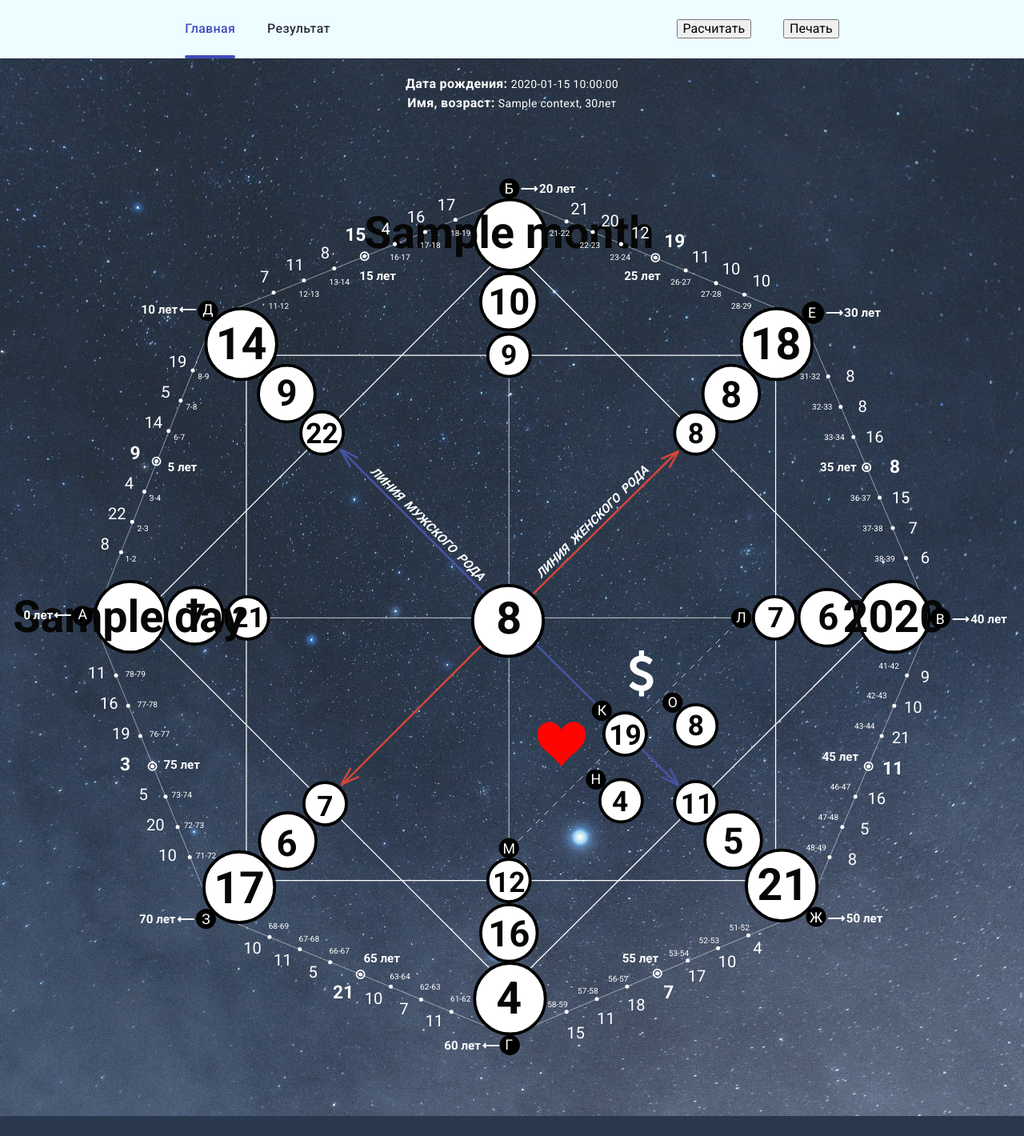
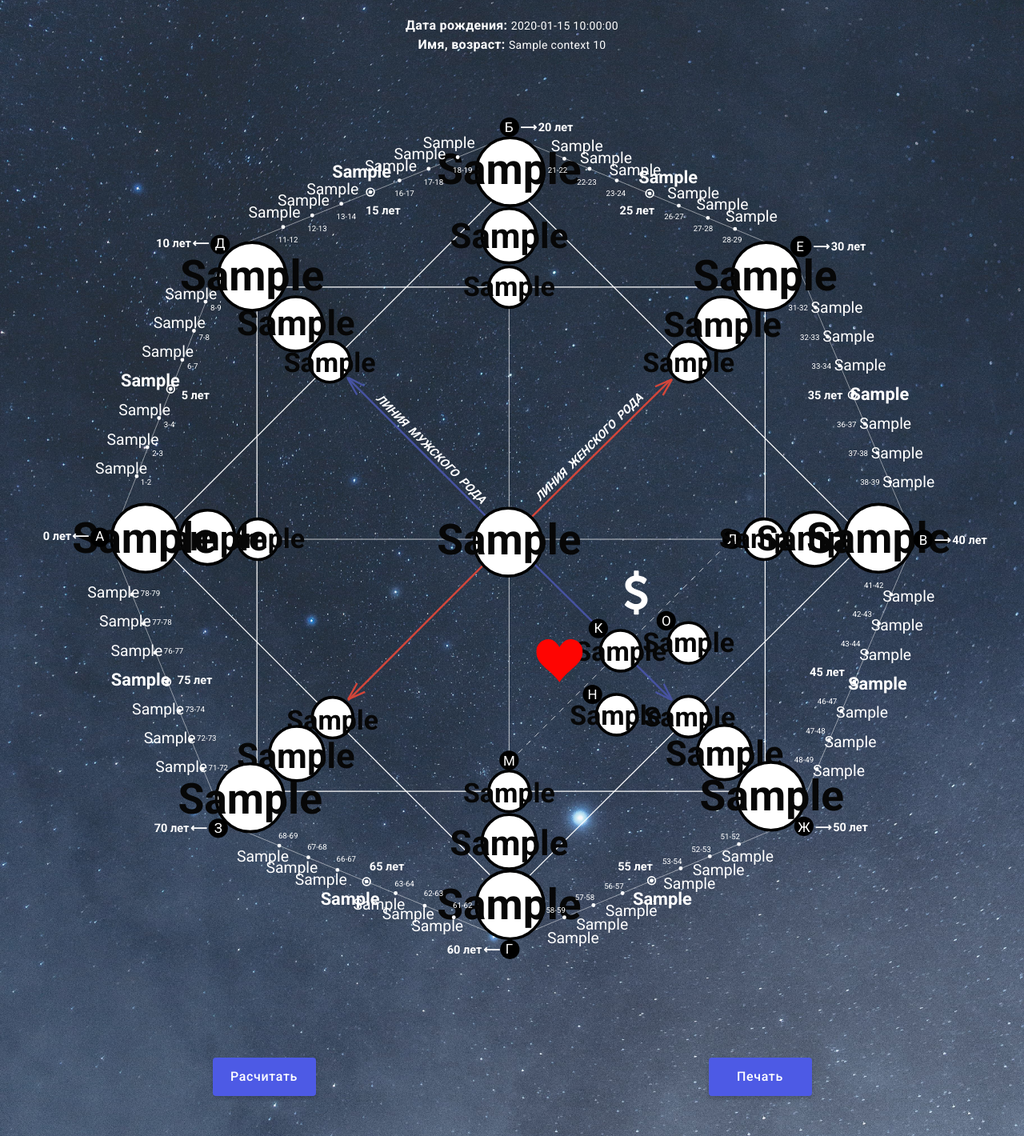
Before and after one commit to LMSerhii/personal-matrix-01, a Flask app: template templates/index.html in a window 1280 px wide. Shown: the whole page at 80% size. Before the commit the page ends 1395 px from the top, so only its background shows below. Run offline with Flask 3, Linux system fonts and the light colour scheme; the template is opened without the code that fills it: most values are stand-ins (such as "Sample title", 1, 10 or a date in 2020); some libraries are stand-ins or nearby versions.

Commit message:
completed

```diff
--- a/app.py
+++ b/app.py
@@ -1,5 +1,5 @@
 import os
-from datetime import datetime
+from datetime import datetime, date
 
 from flask import Flask, render_template, request, url_for, flash
 from dotenv import load_dotenv
@@ -20,13 +20,15 @@ def num_sum(num):
 
 @app.route("/", methods=['POST', 'GET'])
 def index():
-    list_value = []
 
     if request.method == 'POST':
         name = request.form['user-name']
         day = request.form['user-day']
         month = request.form['user-month']
         year = request.form['user-year']
+
+        today = date.today()
+        age = today.year - int(year) - ((today.month, today.day) < (int(month), int(day)))
 
         if not day.isdigit():
             flash("Поле День должно содержать только цифры")
@@ -79,7 +81,7 @@ def index():
             f11 = num_sum(f10 + f3)  # 6
 
             f12 = num_sum(f5 + f4)  # 12
-            f13 = num_sum(f12 + f3)  # 16
+            f13 = num_sum(f12 + f4)  # 16
 
             f14 = num_sum(f10 + f12)  # 19
             f15 = num_sum(f10 + f14)  # 8
@@ -113,75 +115,157 @@ def index():
             f35 = num_sum(f29 + f30)  # 4
 
             # 15 age
-            f36 = num_sum()  # 15
-            f37 = num_sum()  # 16
-            f38 = num_sum()  # 11
-            f39 = num_sum()  # 7
-            f40 = num_sum()  # 8
-            f41 = num_sum()  # 4
-            f42 = num_sum()  # 17
+            f36 = num_sum(f2 + f17)  # 15
+            f37 = num_sum(f2 + f36)  # 16
+            f38 = num_sum(f17 + f36)  # 11
+            f39 = num_sum(f17 + f38)  # 7
+            f40 = num_sum(f36 + f38)  # 8
+            f41 = num_sum(f36 + f37)  # 4
+            f42 = num_sum(f2 + f37)  # 17
 
             # 25 age
-            f43 = num_sum()  # 19
-            f44 = num_sum()  # 10
-            f45 = num_sum()  # 10
-            f46 = num_sum()  # 11
-            f47 = num_sum()  # 20
-            f48 = num_sum()  # 21
-            f49 = num_sum()  # 12
+            f43 = num_sum(f2 + f18)  # 19
+            f44 = num_sum(f43 + f18)  # 10
+            f45 = num_sum(f44 + f18)  # 10
+            f46 = num_sum(f43 + f44)  # 11
+            f47 = num_sum(f43 + f2)  # 20
+            f48 = num_sum(f2 + f47)  # 21
+            f49 = num_sum(f43 + f47)  # 12
 
             # 35 age
-            f50 = num_sum()  # 8
-            f51 = num_sum()  # 8
-            f52 = num_sum()  # 8
-            f53 = num_sum()  # 16
-            f54 = num_sum()  # 7
-            f55 = num_sum()  # 6
-            f56 = num_sum()  # 15
+            f50 = num_sum(f18 + f3)  # 8
+            f51 = num_sum(f50 + f18)  # 8
+            f52 = num_sum(f18 + f51)  # 8
+            f53 = num_sum(f50 + f51)  # 16
+            f54 = num_sum(f50 + f3)  # 7
+            f55 = num_sum(f54 + f3)  # 6
+            f56 = num_sum(f50 + f54)  # 15
 
             # 45 age
-            f57 = num_sum()  # 11
-            f58 = num_sum()  # 10
-            f59 = num_sum()  # 9
-            f60 = num_sum()  # 21
-            f61 = num_sum()  # 5
-            f62 = num_sum()  # 16
-            f63 = num_sum()  # 8
+            f57 = num_sum(f3 + f19)  # 11
+            f58 = num_sum(f3 + f57)  # 10
+            f59 = num_sum(f3 + f58)  # 9
+            f60 = num_sum(f57 + f58)  # 21
+            f61 = num_sum(f57 + f19)  # 5
+            f62 = num_sum(f57 + f61)  # 16
+            f63 = num_sum(f19 + f61)  # 8
 
             # 55 age
-            f64 = num_sum()  # 7
-            f65 = num_sum()  # 10
-            f66 = num_sum()  # 4
-            f67 = num_sum()  # 17
-            f68 = num_sum()  # 11
-            f69 = num_sum()  # 15
-            f70 = num_sum()  # 18
+            f64 = num_sum(f19 + f4)  # 7
+            f65 = num_sum(f19 + f64)  # 10
+            f66 = num_sum(f19 + f65)  # 4
+            f67 = num_sum(f64 + f65)  # 17
+            f68 = num_sum(f4 + f64)  # 11
+            f69 = num_sum(f4 + f68)  # 15
+            f70 = num_sum(f64 + f68)  # 18
 
             # 65 age
-            f71 = num_sum()  # 21
-            f72 = num_sum()  # 7
-            f73 = num_sum()  # 11
-            f74 = num_sum()  # 10
-            f75 = num_sum()  # 11
-            f76 = num_sum()  # 10
-            f77 = num_sum()  # 5
+            f71 = num_sum(f4 + f20)  # 21
+            f72 = num_sum(f4 + f71)  # 7
+            f73 = num_sum(f4 + f72)  # 11
+            f74 = num_sum(f71 + f72)  # 10
+            f75 = num_sum(f20 + f71)  # 11
+            f76 = num_sum(f20 + f75)  # 10
+            f77 = num_sum(f71 + f75)  # 5
 
             # 75 age
-            f78 = num_sum()  # 3
-            f79 = num_sum()  # 16
-            f80 = num_sum()  # 11
-            f81 = num_sum()  # 19
-            f82 = num_sum()  # 20
-            f83 = num_sum()  # 10
-            f84 = num_sum()  # 5
+            f78 = num_sum(f1 + f20)  # 3
+            f79 = num_sum(f1 + f78)  # 16
+            f80 = num_sum(f1 + f79)  # 11
+            f81 = num_sum(f78 + f79)  # 19
+            f82 = num_sum(f78 + f20)  # 20
+            f83 = num_sum(f82 + f20)  # 10
+            f84 = num_sum(f78 + f82)  # 5
 
             context = {
                 'title': 'Калькулятор',
                 'birthday': birthday,
                 'name': name,
-                'month': month,
-                'day': day,
-                'year': year
+                'age': age,
+                'f1': f1,
+                'f2': f2,
+                'f3': f3,
+                'f4': f4,
+                'f5': f5,
+                'f6': f6,
+                'f7': f7,
+                'f8': f8,
+                'f9': f9,
+                'f10': f10,
+                'f11': f11,
+                'f12': f12,
+                'f13': f13,
+                'f14': f14,
+                'f15': f15,
+                'f16': f16,
+                'f17': f17,
+                'f18': f18,
+                'f19': f19,
+                'f20': f20,
+                'f21': f21,
+                'f22': f22,
+                'f23': f23,
+                'f24': f24,
+                'f25': f25,
+                'f26': f26,
+                'f27': f27,
+                'f28': f28,
+                'f29': f29,
+                'f30': f30,
+                'f31': f31,
+                'f32': f32,
+                'f33': f33,
+                'f34': f34,
+                'f35': f35,
+                'f36': f36,
+                'f37': f37,
+                'f38': f38,
+                'f39': f39,
+                'f40': f40,
+                'f41': f41,
+                'f42': f42,
+                'f43': f43,
+                'f44': f44,
+                'f45': f45,
+                'f46': f46,
+                'f47': f47,
+                'f48': f48,
+                'f49': f49,
+                'f50': f50,
+                'f51': f51,
+                'f52': f52,
+                'f53': f53,
+                'f54': f54,
+                'f55': f55,
+                'f56': f56,
+                'f57': f57,
+                'f58': f58,
+                'f59': f59,
+                'f60': f60,
+                'f61': f61,
+                'f62': f62,
+                'f63': f63,
+                'f64': f64,
+                'f65': f65,
+                'f66': f66,
+                'f67': f67,
+                'f68': f68,
+                'f69': f69,
+                'f70': f70,
+                'f71': f71,
+                'f72': f72,
+                'f73': f73,
+                'f74': f74,
+                'f75': f75,
+                'f76': f76,
+                'f77': f77,
+                'f78': f78,
+                'f79': f79,
+                'f80': f80,
+                'f81': f81,
+                'f82': f82,
+                'f83': f83,
+                'f84': f84
             }
 
             return render_template('index.html', context=context)
--- /dev/null
+++ b/static/css/print.css
@@ -0,0 +1,16 @@
+.no-print {
+  display: none !important;
+}
+
+.schedule-icon {
+  scale: 2;
+}
+
+.information-text-wrap {
+  margin-bottom: 250px;
+}
+
+.schedule-1 {
+  padding: 50px 0;
+  height: 100vh;
+}
--- a/static/css/style.css
+++ b/static/css/style.css
@@ -56,16 +56,6 @@ body {
   background-color: #eefdff;
 }
 
-/* @media screen and (min-width: 768px) {
-  body {
-    background-color: #36231c;
-    background-image: url(../images/background.jpg);
-    background-position: center;
-    background-size: cover;
-    background-repeat: no-repeat;
-  }
-} */
-
 .visually-hidden {
   position: absolute;
   white-space: nowrap;
@@ -80,7 +70,7 @@ body {
 }
 
 .container {
-  min-width: 320px;
+  min-width: 300px;
   max-width: 375px;
   padding: 0 15px;
   margin: 0 auto;
@@ -88,25 +78,25 @@ body {
 
 @media screen and (min-width: 425px) {
   .container {
-    max-width: 425px;
+    max-width: 375px;
   }
 }
 
 @media screen and (min-width: 768px) {
   .container {
-    max-width: 768px;
+    max-width: 718px;
   }
 }
 
 @media screen and (min-width: 1280px) {
   .container {
-    max-width: 1280px;
+    max-width: 1230px;
   }
 }
 
 @media screen and (min-width: 1440px) {
   .container {
-    max-width: 1440px;
+    max-width: 1390px;
   }
 }
 
@@ -117,16 +107,16 @@ body {
 }
 
 .schedule-1 {
+  padding-bottom: 50px;
   background-image: url(../img/desc-dark-2.jpg);
   background-position: center;
   background-repeat: no-repeat;
   background-size: cover;
 }
 
-@media screen and (max-width: 1279.98px) {
+@media screen and (max-width: 1279.97px) {
   .schedule-1 {
     height: 100vh;
-    width: 100vw;
   }
 }
 
@@ -137,12 +127,6 @@ body {
     background-image: url(../img/desc-dark-2.jpg);
   }
 }
-
-/* .header-container {
-  display: flex;
-  align-items: flex-end;
-  justify-content: space-between;
-} */
 
 .information-text-wrap {
   display: flex;
@@ -217,15 +201,6 @@ body {
   fill: #fff;
 }
 
-/* .icon:hover .circle {
-  fill: cadetblue;
-  stroke: #b3eaf7;
-}
-
-.icon:hover .text {
-  fill: #fafcfd;
-} */
-
 .arrow-text {
   font-size: 6px;
   font-weight: 600;
@@ -249,6 +224,10 @@ body {
 
 .dot-on-line {
   stroke: #fff;
+}
+
+.schedule-icon {
+  margin-bottom: 50px;
 }
 
 .heroe-btn {
@@ -387,7 +366,7 @@ body {
 /*  Modal form */
 
 .modal-form-box {
-  margin-bottom: 8px;
+  margin-bottom: 16px;
 }
 
 .modal-form-label {
@@ -552,89 +531,75 @@ input[type="checkbox"]:checked + .modal-form-agrement .modal-form-check {
 
 /* ===== header ===== */
 
-.header {
-  border-bottom: 1px solid var(--accent-color);
-  box-shadow: 0px 1px 6px 0px rgba(46, 47, 66, 0.08),
-    0px 1px 1px 0px rgba(46, 47, 66, 0.16),
-    0px 2px 1px 0px rgba(46, 47, 66, 0.08);
+.buttons {
 }
 
-/* .header-container {
+.buttons-list {
   display: flex;
-  justify-content: space-between;
+  justify-content: center;
   align-items: center;
-} */
-
-.header-nav {
-  display: flex;
-  align-items: center;
-  justify-content: space-around;
-}
-
-
-.header-nav-list {
-  display: flex;
-  justify-content: flex-end;
-  align-items: center;
+  flex-direction: column;
   gap: 40px;
 }
 
-@media screen and (max-width: 767.98px) {
-  .header-nav-list {
-    display: none;
+@media screen and (min-width: 768px) {
+  .buttons-list {
+    flex-direction: row;
+    justify-content: space-around;
   }
 }
 
-.header-nav-link {
-  position: relative;
+.buttons-btn {
   display: block;
-  padding: 24px 0;
 
-  color: var(--dark-color);
+  min-width: 129px;
+
+  padding: 12px 20px;
+
+  color: var(--white-background-color);
+  text-align: center;
+
+  font-size: 16px;
   font-weight: 500;
   line-height: 1.5;
-  letter-spacing: 0.02em;
+  letter-spacing: 0.04em;
 
-  transition: color var(--animation);
+  border-radius: 4px;
+  background-color: var(--pressed-state-color);
+  box-shadow: 0px 4px 4px 0px rgba(0, 0, 0, 0.15);
+  border: none;
+  transition: background-color var(--animation);
 }
 
-.header-nav-link.current {
-  color: var(--primary-brand-color);
-}
-
-.header-nav-link:hover,
-.header-nav-link:focus {
-  color: var(--primary-brand-color);
-}
-
-.current::after {
-  content: "";
-  position: absolute;
-  left: 0;
-  bottom: -1px;
-  display: block;
-  width: 100%;
-  height: 4px;
-
-  border-radius: 2px;
+.buttons-btn:focus,
+.buttons-btn:hover {
   background-color: var(--primary-brand-color);
 }
 
-.header-nav-button {
+.buttons-link {
+  display: block;
+  cursor: pointer;
 
+  min-width: 129px;
+
+  padding: 12px 20px;
+
+  color: var(--white-background-color);
+  text-align: center;
+
+  font-size: 16px;
+  font-weight: 500;
+  line-height: 1.5;
+  letter-spacing: 0.04em;
+
+  border-radius: 4px;
+  background-color: var(--pressed-state-color);
+  box-shadow: 0px 4px 4px 0px rgba(0, 0, 0, 0.15);
+  border: none;
+  transition: background-color var(--animation);
 }
 
-.header-mobile-menu {
-  display: flex;
-  justify-content: center;
-  align-items: center;
-  border: none;
-  background-color: transparent;
-  stroke: var(--dark-color);
+.buttons-link:focus,
+.buttons-link:hover {
+  background-color: var(--primary-brand-color);
 }
-
-@media screen and (min-width: 768px) {
-  .header-mobile-menu {
-    display: none;
-  }
-}
--- a/templates/base.html
+++ b/templates/base.html
@@ -1,19 +1,19 @@
 <!DOCTYPE html>
 <html lang="en">
   <head>
-    <meta charset="UTF-8"/>
+    <meta charset="UTF-8" />
     <meta
       name="viewport"
-            content="width=device-width, user-scalable=no, initial-scale=1.0, maximum-scale=1.0, minimum-scale=1.0"/>
+      content="width=device-width, user-scalable=no, initial-scale=1.0, maximum-scale=1.0, minimum-scale=1.0" />
 
-    <meta http-equiv="X-UA-Compatible" content="ie=edge"/>
+    <meta http-equiv="X-UA-Compatible" content="ie=edge" />
 
     <!-- Fonts -->
-    <link rel="preconnect" href="https://fonts.googleapis.com"/>
-    <link rel="preconnect" href="https://fonts.gstatic.com" crossorigin/>
+    <link rel="preconnect" href="https://fonts.googleapis.com" />
+    <link rel="preconnect" href="https://fonts.gstatic.com" crossorigin />
     <link
       href="https://fonts.googleapis.com/css2?family=Roboto:wght@400;500;700&display=swap"
-            rel="stylesheet"/>
+      rel="stylesheet" />
 
     <!-- Normolize -->
     <link
@@ -21,65 +21,29 @@
       href="https://cdnjs.cloudflare.com/ajax/libs/modern-normalize/2.0.0/modern-normalize.min.css"
       integrity="sha512-4xo8blKMVCiXpTaLzQSLSw3KFOVPWhm/TRtuPVc4WG6kUgjH6J03IBuG7JZPkcWMxJ5huwaBpOpnwYElP/m6wg=="
       crossorigin="anonymous"
-            referrerpolicy="no-referrer"/>
+      referrerpolicy="no-referrer" />
 
-    <!-- Stylesheet -->
+    <!-- Stylesheets -->
     <link
       rel="stylesheet"
-            href="{{ url_for('static', filename='css/style.css') }}"/>
+      href="{{ url_for('static', filename='css/style.css') }}" />
+
+    <link
+      rel="stylesheet"
+      type="text/css"
+      media="print"
+      href="{{ url_for('static', filename='css/print.css') }}" />
 
     <!-- Favicon -->
     <link
       rel="shortcut icon"
       href="{{ url_for('static', filename='img/favicon.svg') }}"
-            type="image/x-icon"/>
+      type="image/x-icon" />
 
     <title>{% block title %}{{ context.title }}{% endblock title %}</title>
   </head>
 
   <body>
-<header class="header">
-    <div class="header-container container">
-        <nav class="header-nav">
-            <ul class="header-nav-list list">
-                <li class="header-nav-item">
-                    <a href="./index.html" class="header-nav-link current link"
-                    >Главная</a
-                    >
-                </li>
-                <li class="header-nav-item">
-                    <a href="./portfolio.html" class="header-nav-link link">
-                        Результат
-                    </a>
-                </li>
-            </ul>
-
-            <ul class="header-nav-list list">
-                <li class="header-nav-item">
-                    <button
-                            type="button"
-                            class="header-nav-button"
-                            data-modal-open>
-                        Расчитать
-                    </button>
-                </li>
-                <li class="header-nav-item">
-                    <button type="button" class="header-nav-button">Печать</button>
-                </li>
-            </ul>
-        </nav>
-
-        <button
-                class="header-mobile-menu js-menu-open"
-                aria-expanded="false"
-                aria-controls="mobile-menu">
-            <svg class="icon" width="32" height="24">
-                <use href="../static/img/icons.svg#icon-charm_menu-hamburger"></use>
-            </svg>
-        </button>
-    </div>
-</header>
-
     <main>{% block content %} {% endblock content %}</main>
     <script src="../static/js/modal.js"></script>
   </body>
--- a/templates/index.html
+++ b/templates/index.html
@@ -82,7 +83,7 @@ title%} {% block content %}
         Дата рождения: <span class="resp">{{ context.birthday}}</span>
       </p>
       <p class="information-text">
-        Имя, возраст: <span class="resp">{{ context.name}}, 30лет</span>
+        Имя, возраст: <span class="resp">{{ context.name}}  {{ context.age }}</span>
       </p>
     </div>
     <svg
@@ -534,7 +535,7 @@ title%} {% block content %}
             font-size="22px"
             font-weight="600"
             text-anchor="middle">
-            {{ context.month }}
+            {{ context.f2 }}
           </text>
         </g>
 
@@ -784,7 +785,7 @@ title%} {% block content %}
             fill="#fff"
             font-size="22px"
             font-weight="600">
-            {{ context.day }}
+            {{ context.f1 }}
           </text>
         </g>
 
@@ -3666,10 +3670,19 @@ title%} {% block content %}
 
       На жаль, ваш браузер не підтримує вбудований SVG.
     </svg>
+    <div class="buttons">
+      <ul class="buttons-list">
+        <li class="buttons-item">
+          <button type="button" class="buttons-btn no-print" data-modal-open>
+            Расчитать
+          </button>
+        </li>
+        <li class="buttons-item">
+          <a href="javaScript:window.print();" class="buttons-link no-print">Печать</a>
+        </li>
+      </ul>
+    </div>
   </div>
-</section>
-<section class="schedule-2">
-  <div class="container"></div>
 </section>
 
 <!--
```
Also changed, not shown: other parts of templates/index.html (+100 -96 lines), static/img/icons.svg. Lines whose indentation alone changed are shown as unchanged.
